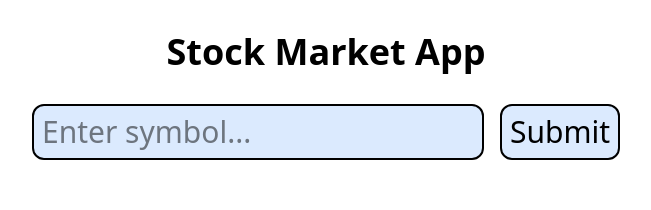
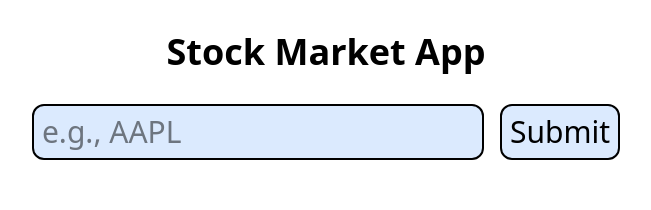
Before and after one commit to gabholli/stock-market-app, a Next.js app: page / in a window 1280 px wide. Shown: the top 210 px of the page, without its empty margins (314-965 px from the left). Built offline with nearby package versions, Linux system fonts and the light colour scheme.

Commit message:
Updated placeholder text

```diff
--- a/src/app/components/PortfolioClient.tsx
+++ b/src/app/components/PortfolioClient.tsx
@@ -87,7 +87,7 @@ const PortfolioClient = () => {
 
     return (
         <div className="flex flex-col justify-center items-center">
-            <Search placeholder="Enter symbol..."
+            <Search placeholder="e.g., AAPL"
                 setSymbolInput={setInput}
                 symbolInput={input}
                 handleSubmit={handleSubmit} />
```
